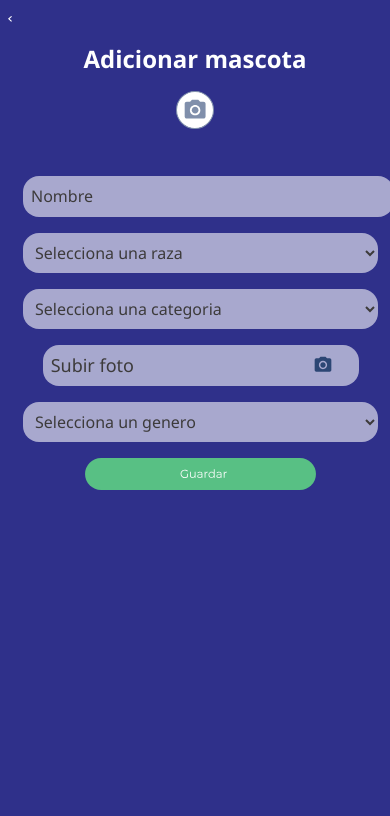
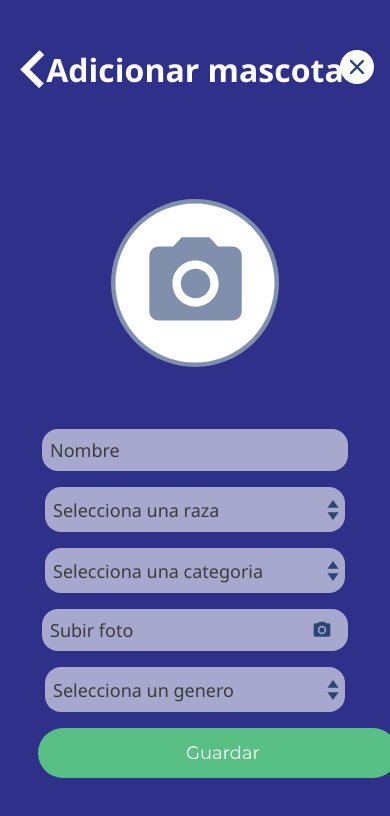
Before and after one commit to juancc9/node_mascotas, a website: page frontend/pages/adicionar.html in a window 390 px wide. Drawn offline with Linux system fonts and the light colour scheme; no server answers; files whose address does not match are found by name.

Commit message:
"visual  formulario agregar"

```diff
--- a/frontend/css/JJM_adiccionar.css
+++ b/frontend/css/JJM_adiccionar.css
@@ -1,25 +1,18 @@
+
+body {
+  font-size: 1rem;
+  background-color: rgb(47, 48, 138);
+}
 .contenedor-foto {
   display: flex;
   justify-content: center;
-  margin-top: 1rem;
-}
-
-.contenedor-Add {
-  display: flex;
-  flex-direction: column;
-  gap: 10px;
-  padding: 20px;
-  border-radius: 10px;
-  margin: 2rem auto;
-  max-width: 500px;
-  width: 90%;
 }
 
 .formulario-Add {
   text-align: center;
   flex-direction: column;
   gap: 100px;
-  padding: 20px;
+  padding: 30px;
   border-radius: 10px;
   margin: 2rem auto;
   max-width: 500px;
@@ -38,18 +31,18 @@
   font-family: "Segoe UI", Tahoma, Geneva, Verdana, sans-serif;
 }
 
-/* ✅ Media query para móviles pequeños */
-@media (max-width: 480px) {
-  .contenedor-Add,
-  .formulario-Add {
-    padding: 15px;
-    gap: 8px;
-    width: 95%;
-  }
+.back {
+  position: absolute;
+  transform: none;
+  top: 4%;
+  left: 30%;
+}
 
-  .contenedor-foto {
-    margin-top: 0.5rem;
-  }
+.close {
+  position: absolute;
+  transform: none;
+  top: 4%;
+  right: 30%;
 }
 
 .input1Foto {
@@ -61,8 +54,90 @@
   padding: 8px;
   border-radius: 16px;
   border: none;
-  width: 300px;
-  height: 25px;
+  width: 290px;
+  height: 26px;
   font-family: "Segoe UI", Tahoma, Geneva, Verdana, sans-serif;
   font-size: large;
 }
+
+.input1 {
+  color: rgb(61, 59, 59);
+  background-color: rgba(255, 255, 255, 0.582);
+  padding: 8px;
+  border-radius: 16px;
+  border: none;
+  width: 290px;
+  height: 26px;
+  font-family: "Segoe UI", Tahoma, Geneva, Verdana, sans-serif;
+  font-size: large;
+}
+
+select {
+  background-color: rgba(78, 74, 74, 0.582);
+  padding: 8px;
+  border-radius: 16px;
+  border: none;
+  width: 300px;
+  height: 45px;
+  font-family: "Segoe UI", Tahoma, Geneva, Verdana, sans-serif;
+  font-size: large;
+}
+
+select option {
+  color: rgb(61, 59, 59);
+  background-color: rgba(24, 43, 97, 0.425);
+}
+
+select {
+  background-image: url(../assets/arrows.svg);
+   background-repeat: no-repeat;
+  background-position: 278px center;
+  background-size: 20px 20px;
+  color: rgb(61, 59, 59);
+  background-color: rgba(255, 255, 255, 0.582);
+  padding: 8px;
+  border-radius: 16px;
+  font-family: "Segoe UI", Tahoma, Geneva, Verdana, sans-serif;
+  font-size: large;
+  appearance: none;
+
+}
+
+input::placeholder{
+    color: rgb(61, 59, 59);
+
+}
+
+#foto{
+  transform: none;
+}
+
+@media (max-width: 768px) {
+  .back {
+    top: 2;
+    left: 0;
+    padding: 1rem;
+    box-sizing: border-box;
+  }
+
+   .close {
+    top: 2;
+    right: 0;
+    padding: 1rem;
+    box-sizing: border-box;
+  }
+  .formulario-Add {
+    box-sizing: border-box;
+    width: 100%;
+  }
+  #foto
+  {
+    margin-top: 5.4rem;
+    width: 45%;
+
+  }
+  .titulo{
+    margin-top: 3rem;
+  }
+
+}
--- a/frontend/pages/adicionar.html
+++ b/frontend/pages/adicionar.html
@@ -4,17 +4,22 @@
     <meta charset="UTF-8">
     <meta name="viewport" content="width=device-width, initial-scale=1.0">
     <title>Lista de Mascotas</title>
-  <link rel="stylesheet" href="../css/JJM_general.css" />
   <link rel="stylesheet" href="../css/JJM_adiccionar.css"/>
 </head>
 <body>
-    <img src="../assets//btn-back.svg" type="submit" onclick="RedirectMain()" width="1%" />
+
+  <div class="back">
+    <img src="../assets//btn-back.png" type="submit" onclick="RedirectMain()" width="15%" />
+    </div>
+    <div class="close">
+      <img src="../assets//btn-close.svg" type="submit" onclick="RedirectMain()" />
+    </div>
 <h1 class="titulo">Adicionar mascota</h1>
 
         <div class="contenedor-foto">
-            <br>
-    <img src="../assets/photo-lg-0.svg" width="10%" id="foto"  >
+    <img src="../assets/photo-lg-0.svg"  id="foto"  >
         </div>
+
       <div class="formulario-Add">
     <input type="text" placeholder="Nombre" id="nombre"  class="input1"   required />
 <select name="Raza" id="raza">
@@ -27,14 +32,14 @@
   <option value="labrador">categoria1</option>
   <option value="pastor">categoria2</option>
 </select>
-    <input type="text" placeholder="Subir foto" id="foto"  class="input1Foto"   required />
+    <input type="text" placeholder="Subir foto"   class="input1Foto"   required />
     <select name="Genero" id=""> <option value="">Selecciona un genero</option>
   <option value="labrador">genero1</option>
   <option value="pastor">genero2</option>
 </select>
-    <img src="../assets//btn-save.svg" type="submit" width="65%"/>
+    <img src="../assets//btn-save.svg" type="submit" />
 </div>
-</div>
+
 <script src="../js/JJM_mascotas.js"></script>
 </body>
 </html>
```
Also changed, not shown: frontend/css/JJM_mascotasList.css (+36 -0 lines), frontend/pages/main.html (+12 -1 lines), frontend/assets/arrows.svg (added), frontend/assets/btn-back-.svg (added), frontend/assets/btn-back.png (added), frontend/assets/btn-close.svg (added), frontend/assets/photo-sm-5.svg (added).
